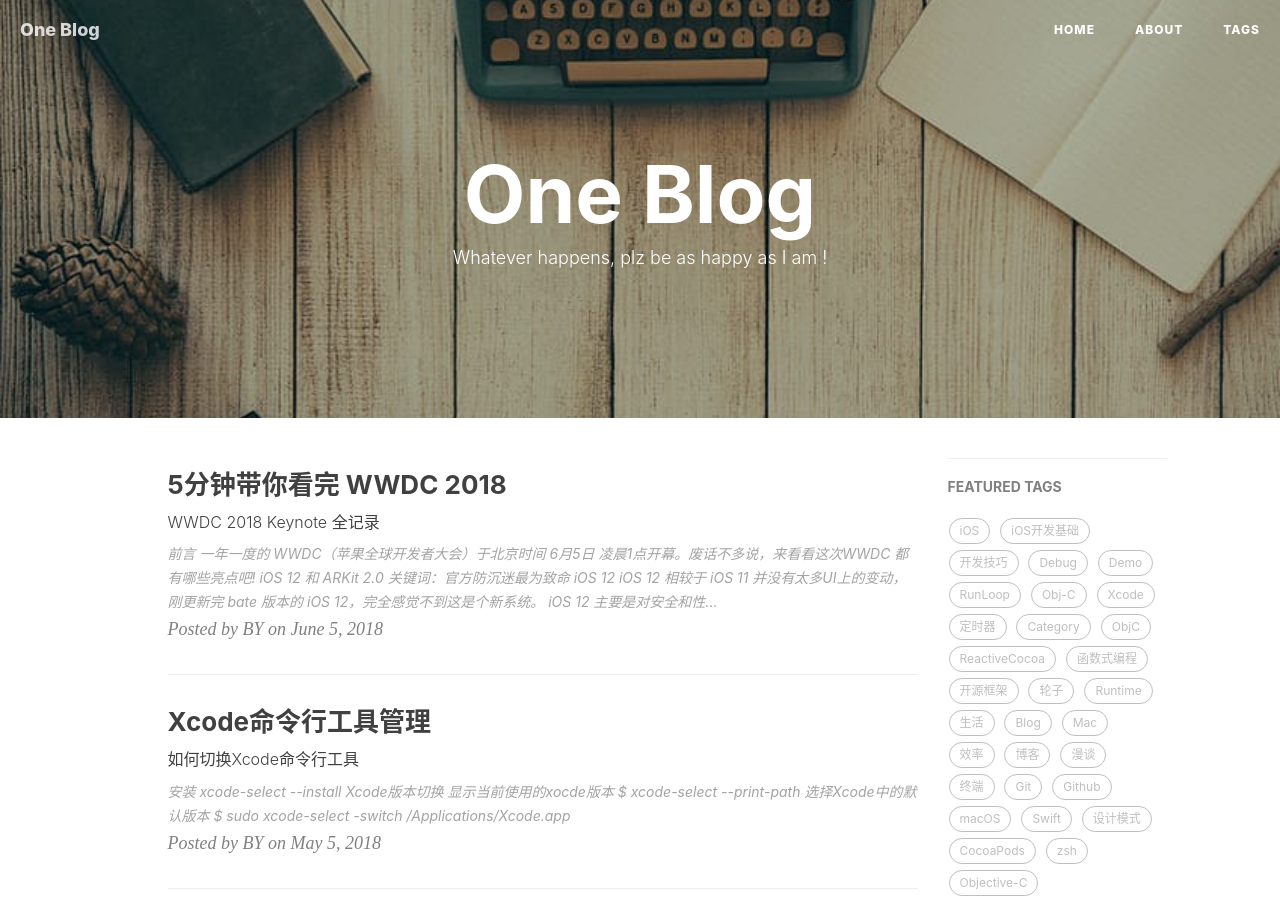
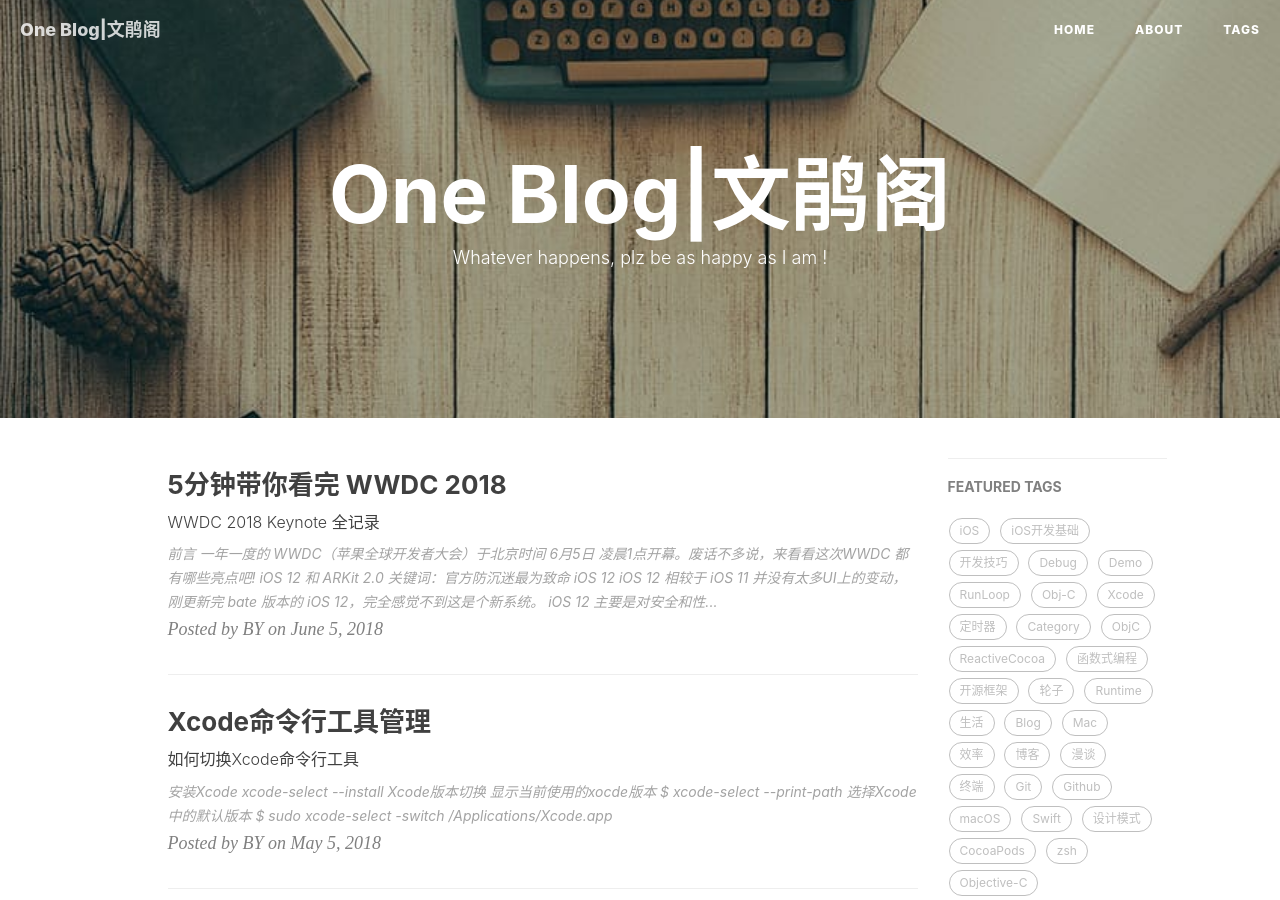
Before and after one commit to yarkable/yarkable.github.io, a Jekyll site: the page built from index.html, in a window 1280 px wide and 900 px high. Built offline with Jekyll 4.4.1, drawn with Linux system fonts in a browser that asks for light colours; nearby versions of some CDN libraries; the list of posts is cut into pages by our own code; comment, search, counter and statistics services are not loaded; some of the changed text lies outside the part shown.

Commit message:
change params

```diff
--- a/_config.yml
+++ b/_config.yml
@@ -1,10 +1,10 @@
 # Site settings
-title: One Blog
-SEOTitle: 一个博客 | One Blog
+title: One Blog|文鹃阁
+SEOTitle: One Blog|文鹃阁
 header-img: img/post-bg-desk.jpg
 email: yarkable@gmail.com
 description: "Plz go to study now !"
-keyword: "棒棒鸡不棒, One, one, One Blog, 凯, kevin, KevinYe"
+keyword: "棒棒鸡不棒, One, one, One Blog, 凯, kevin, KevinYe, 文鹃阁"
 url: "https://yarkable.github.io"          # your host, for absolute URL
 baseurl: ""      # for example, '/blog' if your blog hosted on 'host/blog'
 github_repo: "https://github.com/yarkable/yarkable.github.io.git" # you code repository
```
Also changed, not shown: _posts/2018-05-05-Xcode命令行工具管理.md (+1 -1 lines).
